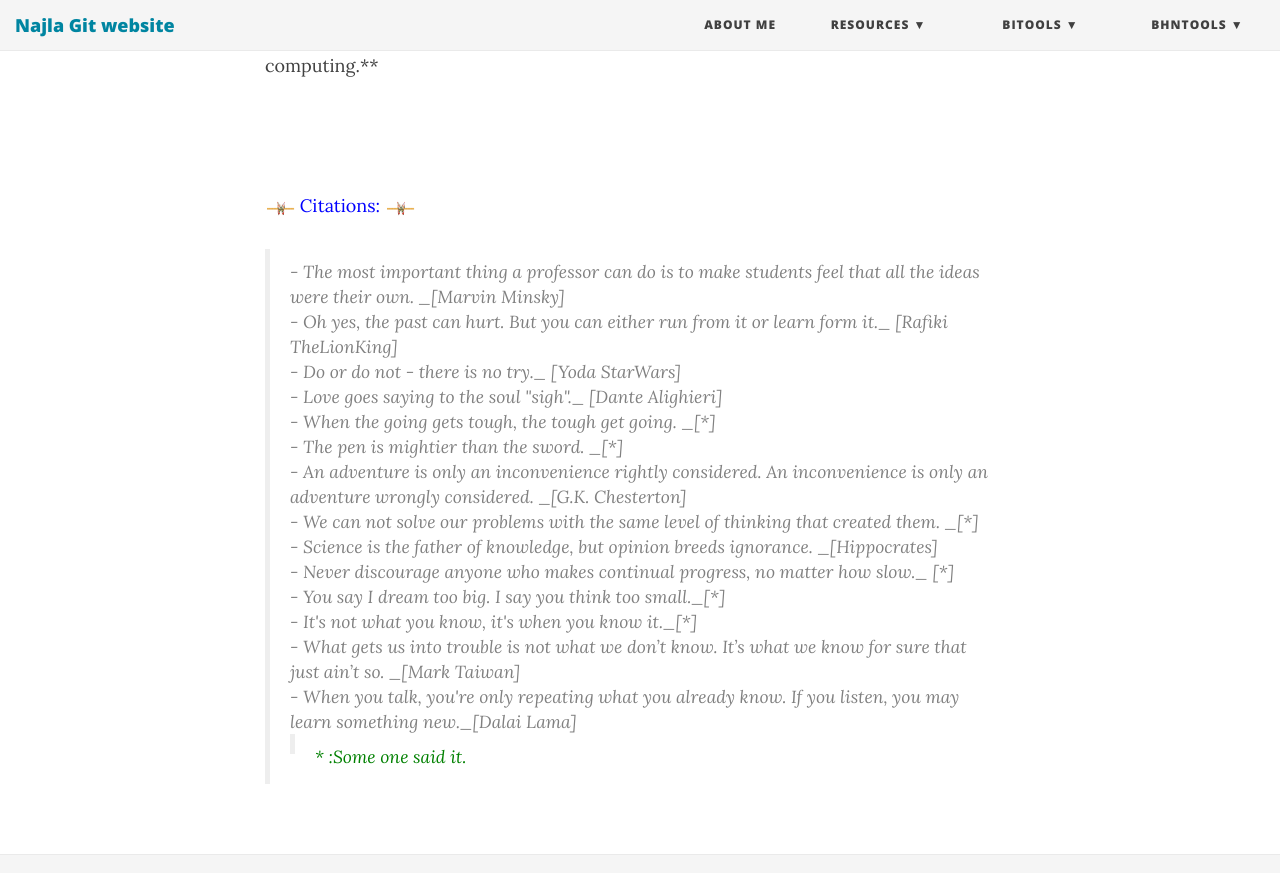
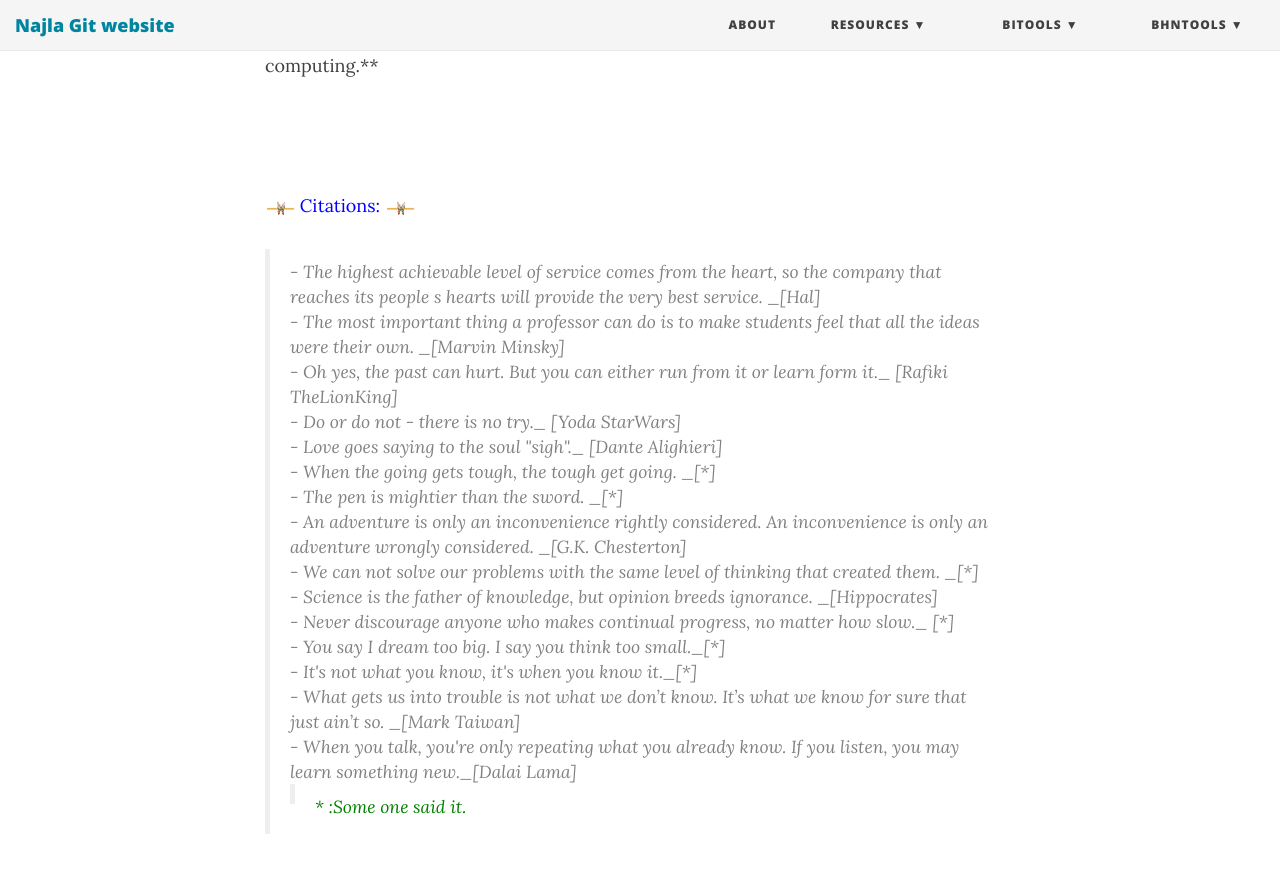
Before and after one commit to NajlaBH/NajlaBH.github.io, a Jekyll site: the page built from aboutme.md, in a window 1280 px wide and 900 px high, scrolled down 352 px. Shown: the top 873 px of the window. Built offline with Jekyll 4.4.1, drawn with Linux system fonts in a browser that asks for light colours; nearby versions of some CDN libraries.

Commit message:
:ambulance: [fix-vulnerability] nokogiri.

```diff
--- a/_config.yml
+++ b/_config.yml
@@ -23,7 +23,7 @@ description: Najla BEN HASSINE another website :p !
 
 # List of links in the navigation bar
 navbar-links:
-  About Me: "aboutme"
+  About: "aboutme"
   Resources:
     - GO-Dashboard: "https://hrk-njdashboard.herokuapp.com"
     - GO-PersoSite: "https://najlabioinfo.github.io/glance"
--- a/aboutme.md
+++ b/aboutme.md
@@ -27,6 +27,8 @@ Najla?
 </section>
 <br>
 <blockquote>
+<citation> - The highest achievable level of service comes from the heart, so the company that reaches its people s hearts will provide the very best service. _[Hal]</citation><br>
+
 <citation> - The most important thing a professor can do is to make students feel that all the ideas were their own. _[Marvin Minsky]</citation><br>
 
 <citation> - Oh yes, the past can hurt. But you can either run from it or learn form it._ [Rafiki TheLionKing]</citation><br>
```
Also changed, not shown: 1 other file.
